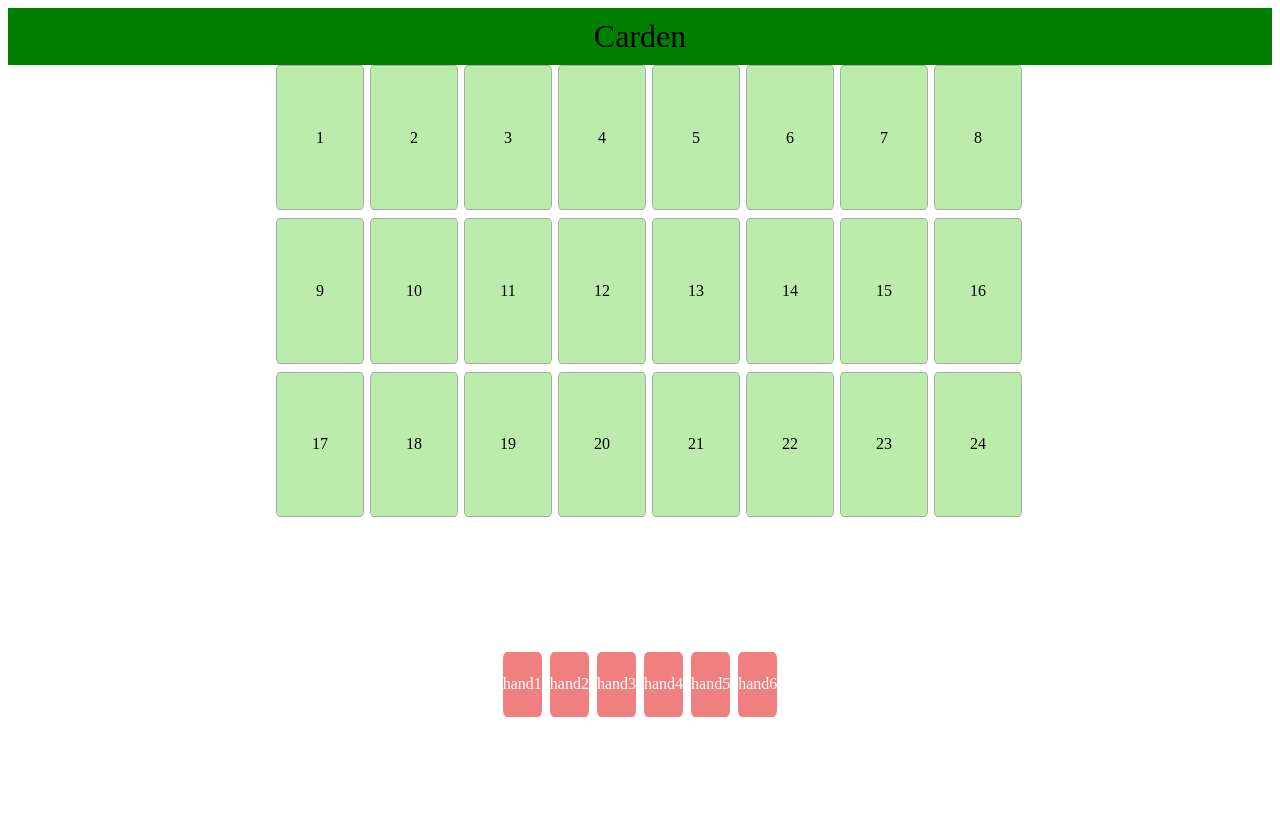
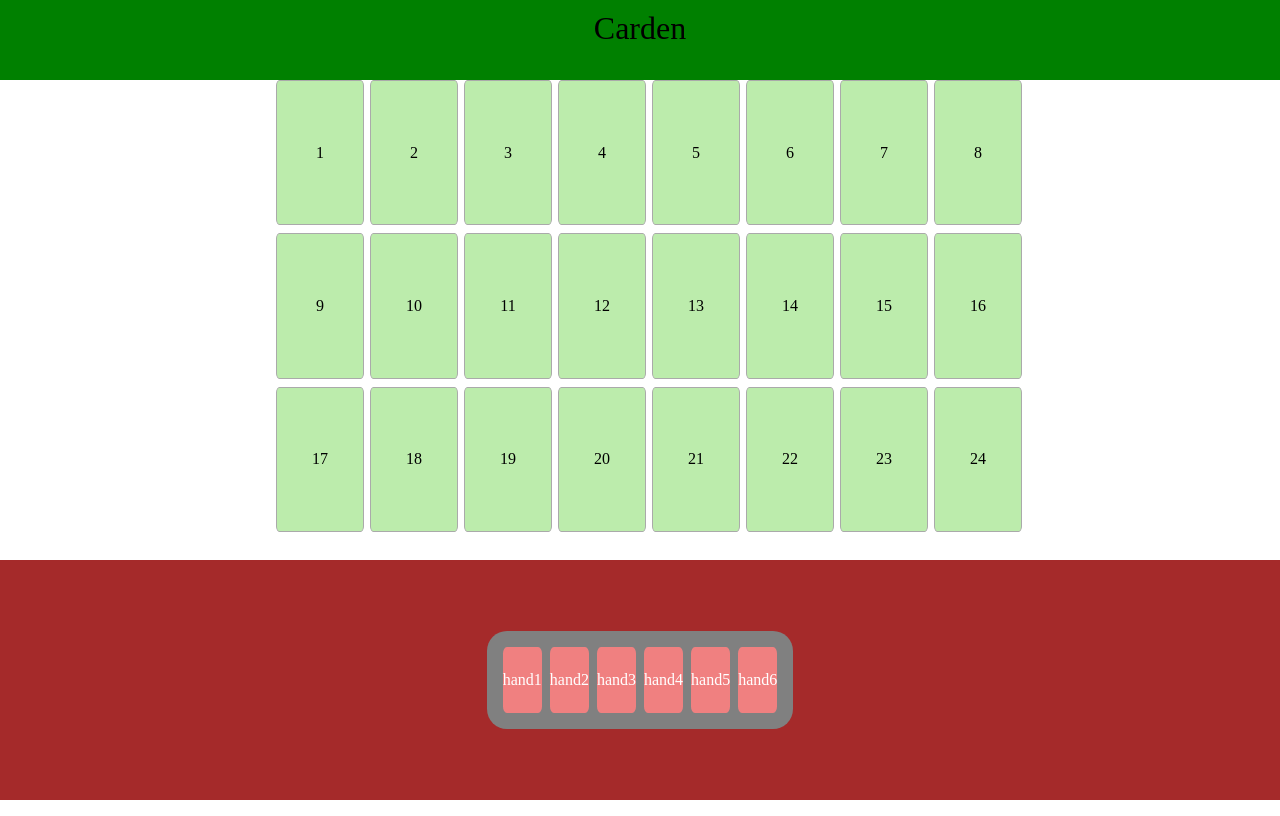
Before and after one commit to cse110-sp25-group04/cse110-sp25-group04, a website: page project/index.html in a window 1280 px wide. Drawn offline with Linux system fonts and the light colour scheme.

Commit message:
making layout fit in one page

```diff
--- a/project/sources/styles/style.css
+++ b/project/sources/styles/style.css
@@ -1,7 +1,10 @@
 body {
     display: grid;
-    grid-template-rows: auto 2fr 1fr;
-    height: 100vh;
+    /* grid-template-rows: auto 2fr 1fr; */
+    grid-template-rows: 10% 60% 30%;
+    min-height: 100vh;
+    position: relative;
+    margin: 0;
 }
 
 .title-bar {
@@ -9,6 +12,8 @@ body {
     padding: 10px;
     text-align: center;
     font-size: 2em;
+    display: flex;
+    justify-content: center;
 }
 
 .game-field {
@@ -41,7 +46,7 @@ body {
     display: flex;
     justify-content: center;
     align-items: center;
-    padding: 2vh 0;
+    background-color: brown;
 }
 .hand-grid{
     display: grid;
@@ -50,7 +55,7 @@ body {
     border: 2px black;
     padding: 1rem;
     border-radius: 20px;
-    background-color: white;
+    background-color: grey;
 }
 .hand-card-slot{
     aspect-ratio: 3/5;
```
